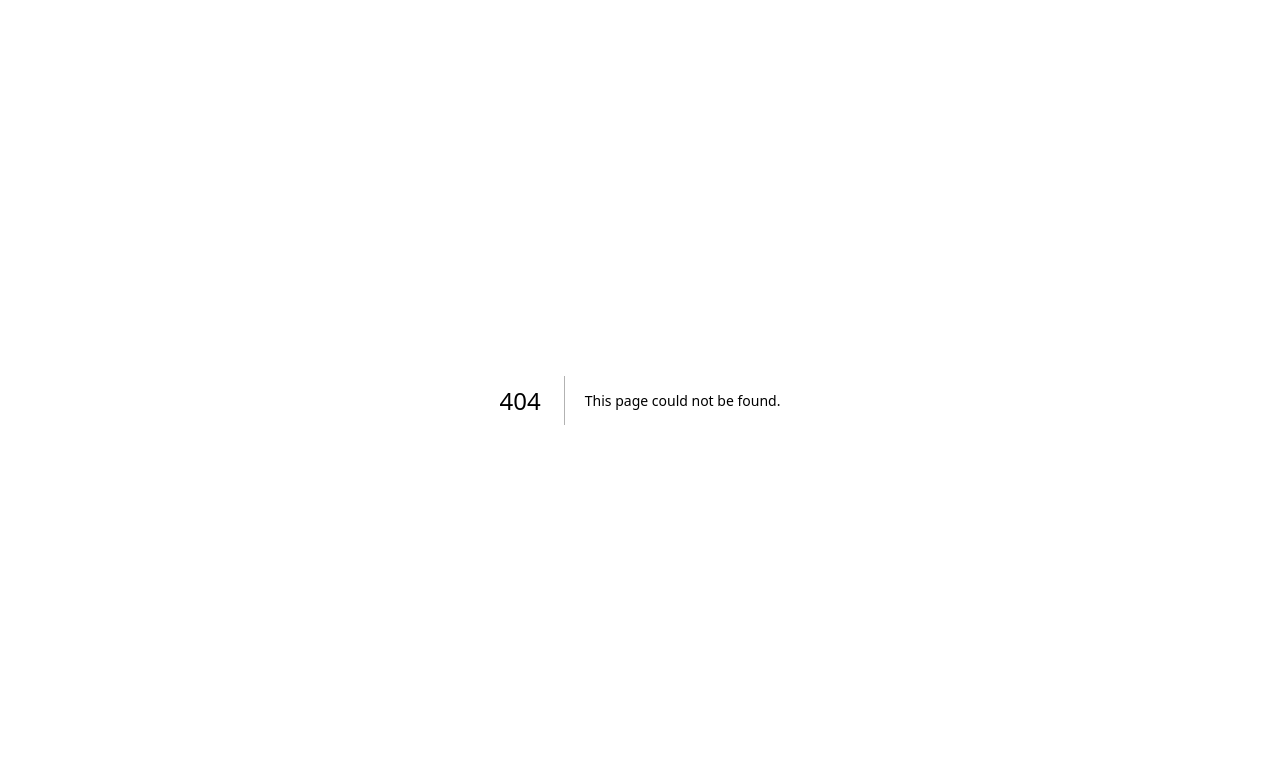
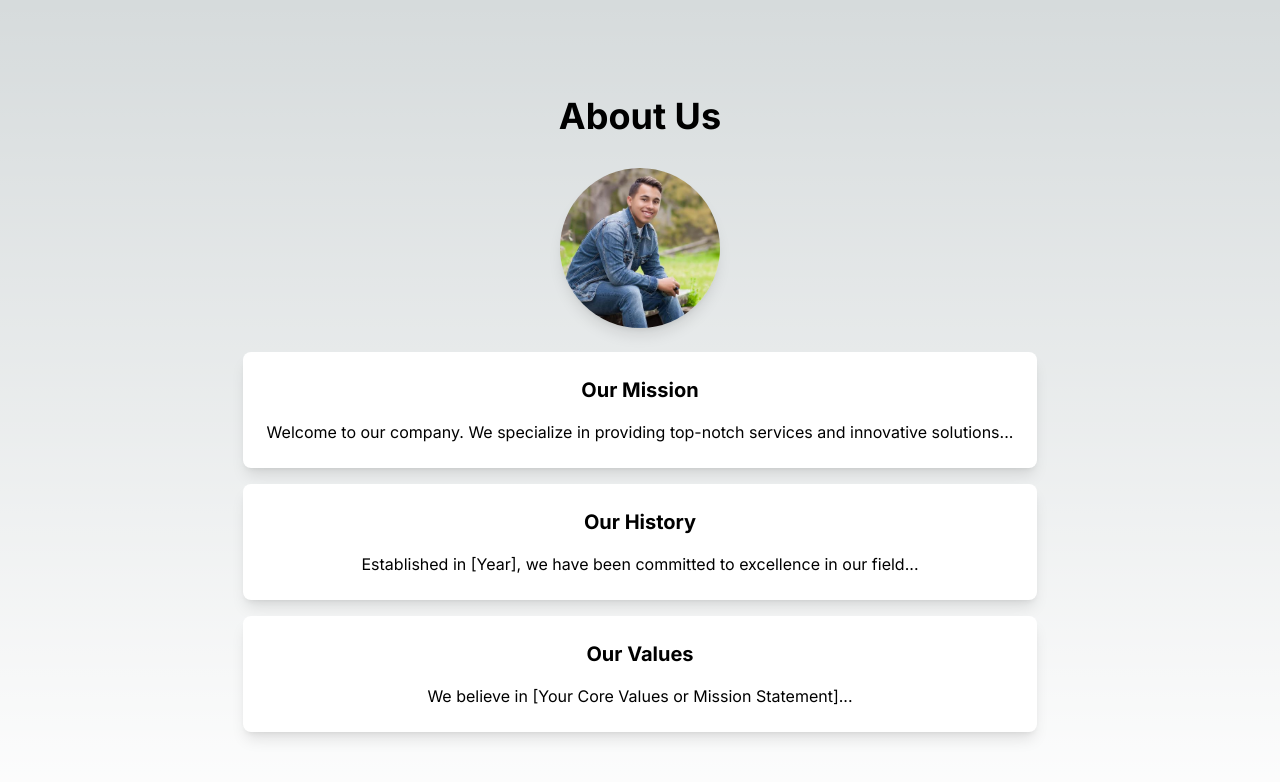
Before and after one commit to John-Naquin/Atlas, a Next.js app: page /about in a window 1280 px wide. Before the commit this address had no page. Shown: the top 782 px of the page. Built offline with nearby package versions, Linux system fonts and the light colour scheme.

Commit message:
Reworked chatbot and added about and multiple sections to home page

```diff
--- /dev/null
+++ b/app/about/page.js
@@ -0,0 +1,28 @@
+import React from 'react';
+import DescriptionCard from '../components/DescriptionCard';
+
+function About() {
+    return (
+        <main className="flex min-h-screen flex-col items-center justify-center p-24">
+            <div className="text-center">
+                <h1 className="text-4xl font-bold mb-8">About Us</h1>
+                <img
+                    src="/profileImages/profile.jpg"
+                    alt="About Us"
+                    className="w-40 h-40 mx-auto rounded-full shadow-lg mb-6 object-cover"
+                />
+                <DescriptionCard title="Our Mission">
+                    <p>Welcome to our company. We specialize in providing top-notch services and innovative solutions...</p>
+                </DescriptionCard>
+                <DescriptionCard title="Our History">
+                    <p>Established in [Year], we have been committed to excellence in our field...</p>
+                </DescriptionCard>
+                <DescriptionCard title="Our Values">
+                    <p>We believe in [Your Core Values or Mission Statement]...</p>
+                </DescriptionCard>
+            </div>
+        </main>
+    );
+}
+
+export default About;
--- /dev/null
+++ b/app/components/DescriptionCard.js
@@ -0,0 +1,12 @@
+import React from 'react';
+
+const DescriptionCard = ({ title, children }) => {
+  return (
+    <div className="bg-white shadow-lg rounded-lg p-6 mb-4 text-black">
+      {title && <h2 className="text-xl font-bold mb-4">{title}</h2>}
+      <div>{children}</div>
+    </div>
+  );
+};
+
+export default DescriptionCard;
--- /dev/null
+++ b/app/components/FeatureCard.js
@@ -0,0 +1,29 @@
+import React from 'react';
+
+const FeatureCard = ({ title, description }) => (
+    <div className="p-6 bg-white rounded-lg shadow-xl hover:shadow-2xl transition-shadow duration-300 ease-in-out">
+        <h3 className="text-2xl font-bold mb-3">{title}</h3>
+        <p className="text-lg">{description}</p>
+    </div>
+);
+
+const Features = () => {
+    return (
+        <div className="relative text-center font-source-code-pro flex flex-col justify-center items-center h-screen p-10 text-black space-y-8">
+            <FeatureCard
+                title="Feature 1"
+                description="Description of Feature 1."
+            />
+            <FeatureCard
+                title="Feature 2"
+                description="Description of Feature 2."
+            />
+            <FeatureCard
+                title="Feature 3"
+                description="Description of Feature 3."
+            />
+        </div>
+    );
+};
+
+export default Features;
--- /dev/null
+++ b/app/components/Footer.js
@@ -0,0 +1,21 @@
+import React from 'react';
+
+const Footer = () => {
+    return (
+        <footer className="text-white text-center py-8 w-full">
+            <div className="max-w-6xl mx-auto px-4">
+                <span className="text-2xl font-bold">ATLAS</span>
+                <div className="border-t border-gray-700 pt-4 mt-4">
+                    <p className="text-sm">
+                        &copy; {new Date().getFullYear()} ATLAS. All rights reserved.
+                    </p>
+                    <p className="text-xs mt-2">
+                        Designed & Developed by John Naquin
+                    </p>
+                </div>
+            </div>
+        </footer>
+    );
+};
+
+export default Footer;
--- /dev/null
+++ b/app/components/Hero.js
@@ -0,0 +1,17 @@
+import React from 'react';
+import Link from 'next/link';
+
+const Hero = () => {
+    return (
+
+        <div className="relative text-center font-source-code-pro flex flex-col justify-center items-center h-screen p-10">
+            <h1 className="text-5xl font-bold mb-6">Welcome to Our Website!</h1>
+            <p className="text-xl mb-8">Discover our innovative solutions and services.</p>
+            <Link className="bg-blue-500 text-white py-2 px-4 rounded hover:bg-blue-700" href="/about">
+          <span className="cursor-pointer">Learn More</span>
+        </Link>
+        </div>
+    );
+};
+
+export default Hero;
--- /dev/null
+++ b/app/components/Navbar.js
@@ -0,0 +1,21 @@
+import Link from 'next/link';
+
+const Navbar = () => {
+  return (
+    <nav className="flex justify-between items-center p-4">
+      <Link href="/">
+        <span className="cursor-pointer text-xl font-bold">Atlas</span>
+      </Link>
+      <div>
+        <Link href="/about">
+          <span className="cursor-pointer ml-4">About</span>
+        </Link>
+        <Link href="/chat">
+          <span className="cursor-pointer ml-4">Chatbot</span>
+        </Link>
+      </div>
+    </nav>
+  );
+};
+
+export default Navbar;
```
Also changed, not shown: public/profileImages/profile.jpg (added).
